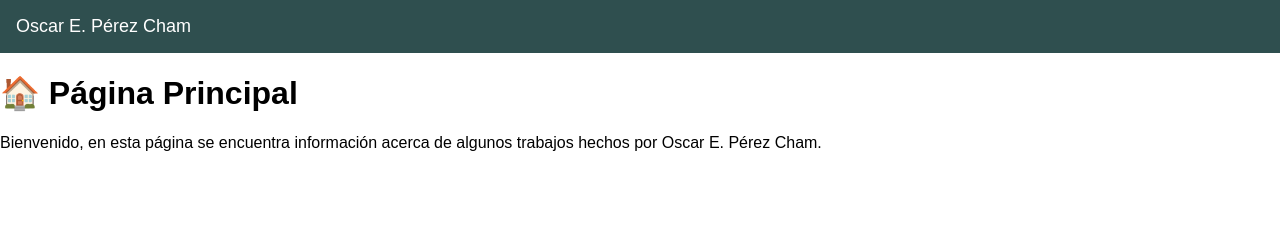
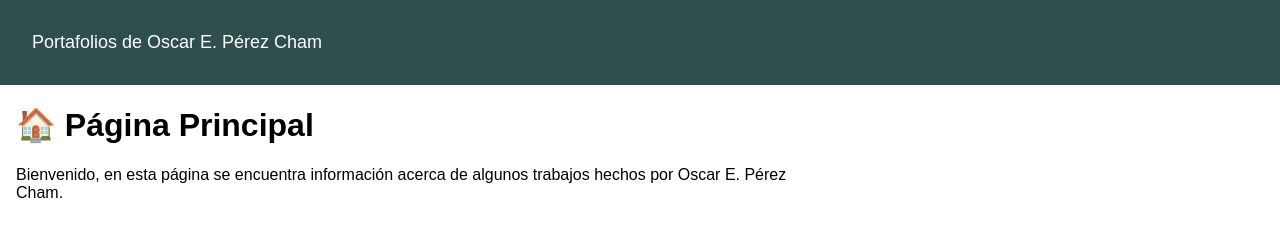
Before and after one commit to supercerealoso/ucslp2020, a plain HTML site: page index.html in a window 1280 px wide. Drawn offline with Linux system fonts and the light colour scheme.

Commit message:
container

```diff
--- a/index.html
+++ b/index.html
@@ -3,17 +3,22 @@
 
 <head>
     <meta charset="utf-8">
-    <title>Oscar E. Pérez Cham - Principal</title>
+    <title>Portafolios de Oscar E. Pérez Cham - Principal</title>
     <link rel="stylesheet" href="style.css">
 </head>
 
 <body>
     <div id="navbar">
-        <a id="brand" href="/">Oscar E. Pérez Cham</a>
+        <div class="container">
+            <a id="brand" href="/">Portafolios de Oscar E. Pérez Cham</a>
+        </div>
     </div>
-    <h1>🏠 Página Principal</h1>
-    <p>Bienvenido, en esta página se encuentra información acerca de algunos trabajos hechos por Oscar E. Pérez Cham.
-    </p>
+    <div class="container">
+        <h1>🏠 Página Principal</h1>
+        <p>Bienvenido, en esta página se encuentra información acerca de algunos trabajos hechos por Oscar E. Pérez
+            Cham.
+        </p>
+    </div>
 </body>
 
 </html>
--- a/style.css
+++ b/style.css
@@ -20,3 +20,8 @@ body {
     opacity: 0.7;
     text-decoration: none;
 }
+.container  {
+    width: 100%;
+    max-width: 800px;
+    margin: 1em;
+}
```
